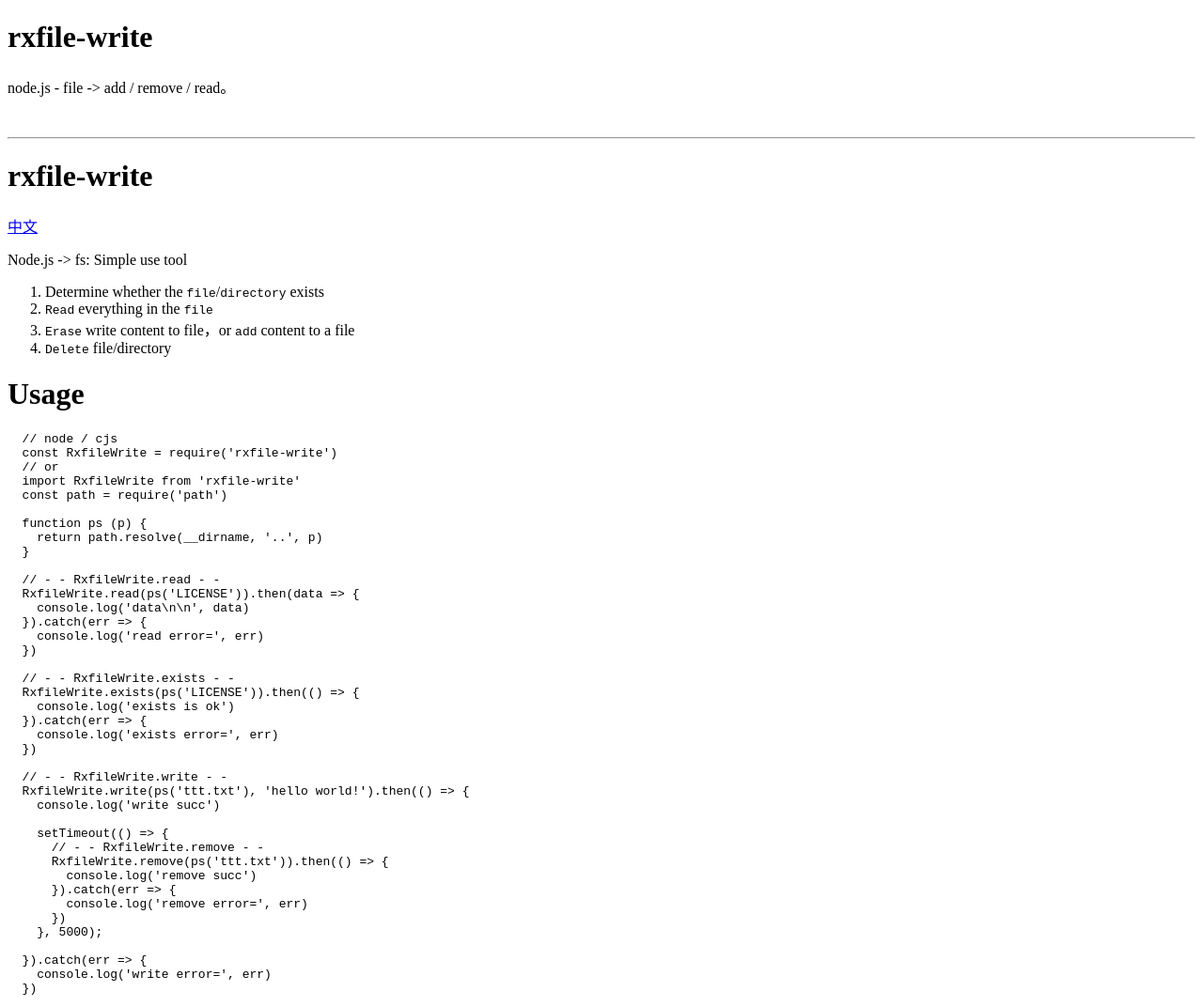
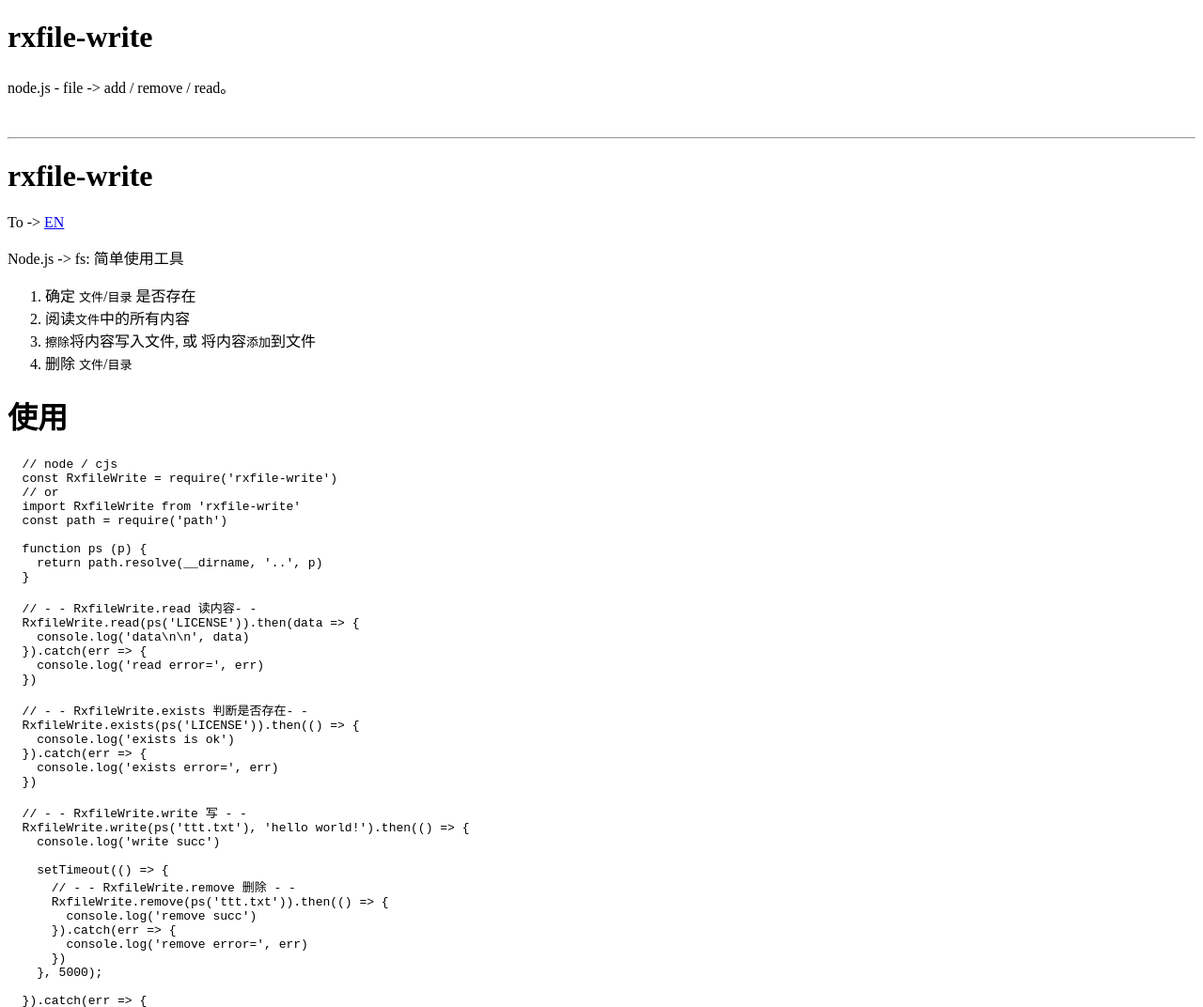
Before and after one commit to cheere/rxfile-write, a website: page index.html in a window 1280 px wide. Shown: the top 1072 px of the page at 94% size. Drawn offline with nearby package versions, Linux system fonts and the light colour scheme; a small style sheet from the web is missing.

Commit message:
[mod] v0.0.4 html zh <-> en switch

```diff
--- a/index.html
+++ b/index.html
@@ -7,8 +7,6 @@
   <title>rxfile-write demo</title>
   <script src="https://cdn.jsdelivr.net/npm/rxcornor@0.0.8/dist/index.js" id="rxcornor"
     link="https://github.com/cheere/rxfile-write" target="_blank" title="Github" className="a b"></script>
-
-  <!-- <script src="dist/index.js?97" id="rxcornor" link="https://github.com/cheere/rxcornor" target="_blank" title="Github" className="a b"></script> -->
 
   <!-- 用于加载 README.md -->
   <script src="https://cdn.jsdelivr.net/npm/jquery@3.4.1/dist/jquery.min.js"></script>
@@ -26,14 +24,26 @@
 
   <!-- 加载 md -->
   <script type="text/javascript">
+    var swithcEnZh = false
     $(function () {
-      const lang = getBrowserLang()
+      mdToHtml()
+    });
+  </script>
+
+  <script>
+    function mdToHtml() {
+      let lang = getBrowserLang()
+      if (swithcEnZh) {
+        if (lang === 'zh_CN') lang = 'en_US'
+        if (lang === 'en_US') lang = 'zh_CN'
+      }
 
       let readmeName = 'README'
       if (lang === 'zh_CN') {
-        readmeName + '_CH'
+        readmeName += '_CH'
       }
       readmeName += '.md'
+
       let res = null;
       $.ajax({
         url: readmeName,
@@ -43,7 +53,7 @@
           addColor()
         }
       });
-    });
+    }
   </script>
 
   <script>
@@ -87,11 +97,33 @@
         preCodeTohljs()
       }, 200);
     }
+
     function preCodeTohljs() {
-      const a = $('pre').find('code')
-      a.each(function () {
+      const code = $('pre').find('code')
+      code.each(function () {
         $(this).addClass('hljs')
       })
+      server()
+    }
+  </script>
+
+  <script>
+    function server() {
+      loc = window.location.href
+      if (loc && loc.indexOf('http') >= 0) {
+        const a = $('#content').find('p').find('a')
+        a.each(function () {
+          const href = $(this).attr('href')
+          if (href && href.indexOf('cheere/rxfile-write') > 0) {
+            $(this).attr('href', 'javascript:;')
+            $(this).click(function () {
+              document.getElementById('content').innerHTML = ''
+              swithcEnZh = !swithcEnZh
+              mdToHtml()
+            })
+          }
+        })
+      }
     }
   </script>
 </body>
```
Also changed, not shown: README.md, README_CH.md.
